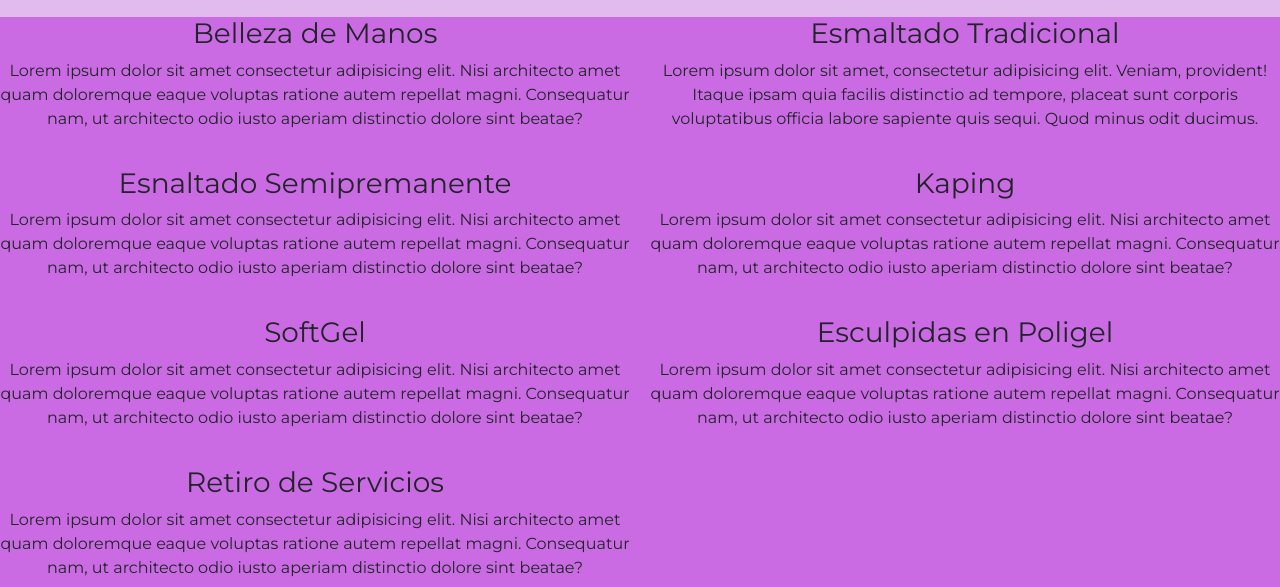
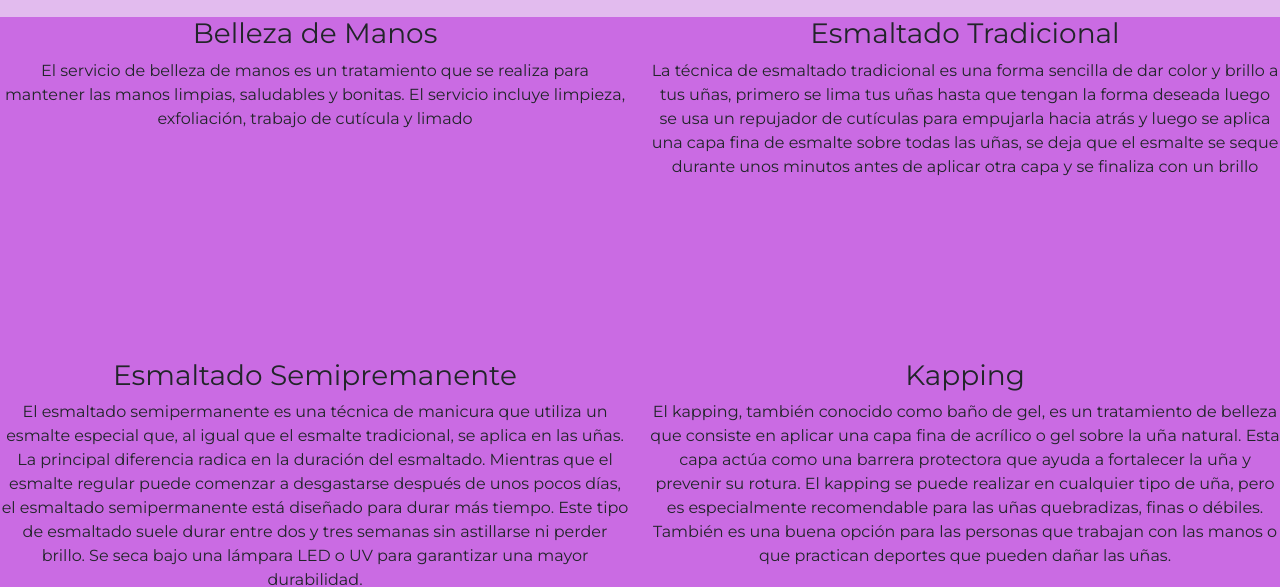
Before and after one commit to decimega/entregaFinal-Laportilla, a website: page pages/servicios.html in a window 1280 px wide. Shown: the part 398-985 px from the top of the page. Drawn offline with nearby package versions, Linux system fonts and the light colour scheme.

Commit message:
modifique lorems

```diff
--- a/pages/servicios.html
+++ b/pages/servicios.html
@@ -32,31 +32,31 @@
         <div class="contenedor">
           <div>
             <h3>Belleza de Manos</h3>
-            <p>Lorem ipsum dolor sit amet consectetur adipisicing elit. Nisi architecto amet quam doloremque eaque voluptas ratione autem repellat magni. Consequatur nam, ut architecto odio iusto aperiam distinctio dolore sint beatae?</p>
+            <p>El servicio de belleza de manos es un tratamiento que se realiza para mantener las manos limpias, saludables y bonitas. El servicio incluye limpieza, exfoliación, trabajo de cutícula y limado</p>
           </div>
           <div>
             <h3>Esmaltado Tradicional</h3>
-            <p>Lorem ipsum dolor sit amet, consectetur adipisicing elit. Veniam, provident! Itaque ipsam quia facilis distinctio ad tempore, placeat sunt corporis voluptatibus officia labore sapiente quis sequi. Quod minus odit ducimus.</p>
+            <p>La técnica de esmaltado tradicional es una forma sencilla de dar color y brillo a tus uñas, primero se lima tus uñas hasta que tengan la forma deseada luego se usa un repujador de cutículas para empujarla hacia atrás y luego se aplica una capa fina de esmalte sobre todas las uñas, se deja que el esmalte se seque durante unos minutos antes de aplicar otra capa y se finaliza con un brillo</p>
           </div>
           <div>
-            <h3>Esnaltado Semipremanente</h3>
-            <p>Lorem ipsum dolor sit amet consectetur adipisicing elit. Nisi architecto amet quam doloremque eaque voluptas ratione autem repellat magni. Consequatur nam, ut architecto odio iusto aperiam distinctio dolore sint beatae?</p>
+            <h3>Esmaltado Semipremanente</h3>
+            <p>El esmaltado semipermanente es una técnica de manicura que utiliza un esmalte especial que, al igual que el esmalte tradicional, se aplica en las uñas. La principal diferencia radica en la duración del esmaltado. Mientras que el esmalte regular puede comenzar a desgastarse después de unos pocos días, el esmaltado semipermanente está diseñado para durar más tiempo. Este tipo de esmaltado suele durar entre dos y tres semanas sin astillarse ni perder brillo. Se seca bajo una lámpara LED o UV para garantizar una mayor durabilidad.</p>
           </div>
           <div>
-            <h3>Kaping</h3>
-            <p>Lorem ipsum dolor sit amet consectetur adipisicing elit. Nisi architecto amet quam doloremque eaque voluptas ratione autem repellat magni. Consequatur nam, ut architecto odio iusto aperiam distinctio dolore sint beatae?</p>
+            <h3>Kapping</h3>
+            <p>El kapping, también conocido como baño de gel, es un tratamiento de belleza que consiste en aplicar una capa fina de acrílico o gel sobre la uña natural. Esta capa actúa como una barrera protectora que ayuda a fortalecer la uña y prevenir su rotura. El kapping se puede realizar en cualquier tipo de uña, pero es especialmente recomendable para las uñas quebradizas, finas o débiles. También es una buena opción para las personas que trabajan con las manos o que practican deportes que pueden dañar las uñas.</p>
           </div>
           <div>
             <h3>SoftGel</h3>
-            <p>Lorem ipsum dolor sit amet consectetur adipisicing elit. Nisi architecto amet quam doloremque eaque voluptas ratione autem repellat magni. Consequatur nam, ut architecto odio iusto aperiam distinctio dolore sint beatae?</p>
+            <p>Las uñas de softgel son un tipo de extensión de uñas que se crea utilizando un gel de consistencia suave y flexible. Este gel se aplica sobre la uña natural, y luego se cura con una lámpara UV o LED. Las uñas de softgel tienen una serie de ventajas sobre otros tipos de extensiones de uñas, como las uñas acrílicas o de gel. En primer lugar, las uñas de softgel son más ligeras y cómodas de llevar. En segundo lugar, son más flexibles, lo que las hace menos propensas a romperse. En tercer lugar, son más fáciles de quitar, lo que puede ser beneficioso para las personas con uñas naturales frágiles.</p>
           </div>
           <div>
             <h3>Esculpidas en Poligel</h3>
-            <p>Lorem ipsum dolor sit amet consectetur adipisicing elit. Nisi architecto amet quam doloremque eaque voluptas ratione autem repellat magni. Consequatur nam, ut architecto odio iusto aperiam distinctio dolore sint beatae?</p>
+            <p>Las uñas esculpidas en poligel son un tipo de extensión de uñas que se crea utilizando un gel de construcción que combina las propiedades del gel y del acrílico. Este gel es más flexible que el acrílico, pero más resistente que el gel convencional. Las uñas esculpidas en poligel se pueden aplicar en cualquier tipo de uña, pero son especialmente adecuadas para las personas que tienen uñas quebradizas o finas. También son una buena opción para las personas que practican deportes o que trabajan con las manos.</p>
           </div>
           <div>
             <h3>Retiro de Servicios</h3>
-            <p>Lorem ipsum dolor sit amet consectetur adipisicing elit. Nisi architecto amet quam doloremque eaque voluptas ratione autem repellat magni. Consequatur nam, ut architecto odio iusto aperiam distinctio dolore sint beatae?</p>
+            <p>El retiro de servicios de uñas es el proceso de quitar extensiones de uñas, como uñas acrílicas, uñas de gel o uñas esculpidas. Puede ser un proceso laborioso, especialmente si las extensiones de uñas están muy pegadas a las uñas naturales. En algunos casos, es posible que sea necesario usar un taladro eléctrico para quitar las extensiones de uñas. Si el retiro de servicios de uñas se realiza en casa, es importante seguir las instrucciones del fabricante del líquido o la crema de retiro de uñas. También es importante usar guantes para protegerse la piel de los productos químicos agresivos que se utilizan en el retiro. Después de que se hayan retirado las extensiones de uñas, es importante limpiar y suavizar las uñas naturales. También es importante aplicar un aceite o crema para uñas para ayudar a hidratar las uñas naturales.</p>
           </div>
         </div>
       </div>
```
Also changed, not shown: pages/cuidados.html (+8 -3 lines).
